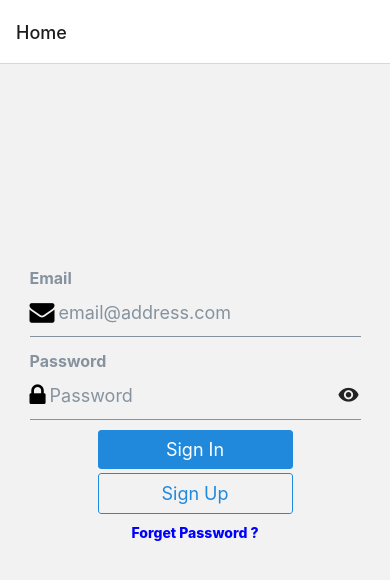
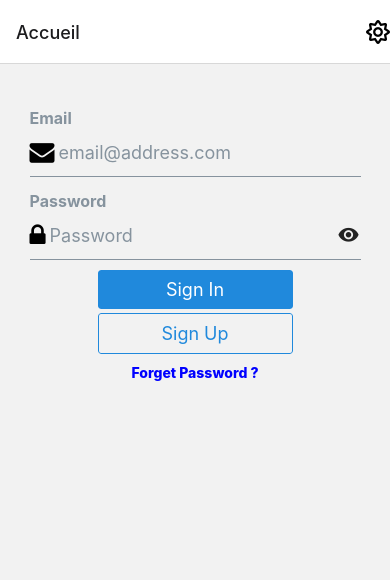
Before and after one commit to ahennuyer/MLafay, a React Native app: screen / in a window 390 px wide. Shown: the top 580 px of the page. Built offline with nearby package versions, Linux system fonts and the light colour scheme.

Commit message:
Add dark mode logic

```diff
--- a/App.tsx
+++ b/App.tsx
@@ -1,20 +1,50 @@
 import 'react-native-url-polyfill/auto';
 
+import { Pressable, useColorScheme } from 'react-native';
+import { darkTheme, lightTheme } from './libs/theme';
+
+import { FontAwesome5 } from '@expo/vector-icons';
 import ForgetPassword from './components/ForgetPassword';
 import HomeScreen from './components/Home';
-import { NavigationContainer }  from '@react-navigation/native';
+import { NavigationContainer } from '@react-navigation/native';
 import ResetPassword from './components/ResetPassword';
+import { ThemeProvider } from 'styled-components';
 import { createNativeStackNavigator } from '@react-navigation/native-stack';
+import { useState } from 'react';
+
+const Stack = createNativeStackNavigator();
 
 export default function App() {
-	const Stack = createNativeStackNavigator();
+    const scheme = useColorScheme();
+    const [theme, setTheme] = useState(scheme === 'dark' ? darkTheme : lightTheme);
+
+    const toggleTheme = () => {
+        setTheme(theme === lightTheme ? darkTheme : lightTheme);
+    };
+
     return (
+        <ThemeProvider theme={theme}>
             <NavigationContainer>
                 <Stack.Navigator>
-				<Stack.Screen name="Home" component={HomeScreen}/>
-				<Stack.Screen name="ForgetPassword" component={ForgetPassword} />
+                    <Stack.Screen name="Home" component={HomeScreen} options={{
+                        title: 'Accueil',
+                        headerRight: () => (
+                            <Pressable onPress={toggleTheme}>
+                                <FontAwesome5 name={theme === lightTheme ? 'sun' : 'moon'} size={24} color={theme.iconColor} />
+                            </Pressable>
+                        ),
+                    }} />
+                    <Stack.Screen name="ForgetPassword" component={ForgetPassword} options={{
+                        title: 'Mot de passe oublié',
+                        headerRight: () => (
+                            <Pressable onPress={toggleTheme}>
+                                <FontAwesome5 name={theme === lightTheme ? 'sun' : 'moon'} size={24} color={theme.iconColor} />
+                            </Pressable>
+                        ),
+                    }} />
                     <Stack.Screen name="NewPassword" component={ResetPassword} />
                 </Stack.Navigator>
             </NavigationContainer>
+        </ThemeProvider>
     );
 }
--- a/components/ForgetPassword.tsx
+++ b/components/ForgetPassword.tsx
@@ -1,12 +1,18 @@
 import * as Linking from 'expo-linking';
 
-import { Alert, StyleSheet, Text, TouchableOpacity, View } from 'react-native';
+import { Alert, Dimensions, StyleSheet, Text, TouchableOpacity, View } from 'react-native';
 import { Button, Input } from 'react-native-elements';
+import styled,{ withTheme } from 'styled-components';
 import { useEffect, useState } from 'react';
 
 import { FontAwesome } from '@expo/vector-icons';
 import React from 'react';
 import { supabase } from '../libs/supabase';
+
+const Container = styled(View)`
+    background-color: ${(props: { theme: { backgroundColor: any; }; }) => props.theme.backgroundColor};
+`;
+
 
 const extractToken = (url: string) => {
     const match = url.match(/access_token=(.*?)(&|$)/);
@@ -16,9 +22,9 @@ const extractToken = (url: string) => {
     return null;
 };
 
-export default function ForgetPassword({ navigation }: any) {
-	const [ email, setEmail ] = useState('');
-	const [ loading, setLoading ] = useState(false);
+function ForgetPassword({ navigation }: any, props: any) {
+    const [email, setEmail] = useState('');
+    const [loading, setLoading] = useState(false);
 
     async function handleForget() {
         try {
@@ -62,6 +68,7 @@ export default function ForgetPassword({ navigation }: any) {
     }, []);
 
     return (
+        <Container>
             <View style={styles.container}>
                 <View style={styles.inputReset}>
                     <Input
@@ -78,17 +85,19 @@ export default function ForgetPassword({ navigation }: any) {
                         <Button
                             title={loading ? 'Loading' : 'Send email'}
                             disabled={loading}
-						onPress={() => { handleForget();}}
+                            onPress={() => { handleForget(); }}
                         />
                     </TouchableOpacity>
                 </View>
             </View>
+        </Container>
+
     );
 }
 
 const styles = StyleSheet.create({
     container: {
-		flex: 3,
+        height: Dimensions.get('screen').height,
         marginTop: 35,
         paddingHorizontal: 20,
         paddingBottom: 20
@@ -98,3 +107,5 @@ const styles = StyleSheet.create({
         alignSelf: 'center'
     }
 });
+
+export default withTheme(ForgetPassword)
--- a/components/Home.tsx
+++ b/components/Home.tsx
@@ -1,16 +1,21 @@
 import 'react-native-url-polyfill/auto';
 
+import { Dimensions, StyleSheet, View } from 'react-native';
+import styled, { withTheme } from 'styled-components';
 import { useEffect, useState } from 'react';
 
 import Account from './Account';
 import Login from './Login';
 import { Session } from '@supabase/supabase-js';
 import { StatusBar } from 'expo-status-bar';
-import { View } from 'react-native';
 import { supabase } from '../libs/supabase';
 
-export default function Home() {
-	const [ session, setSession ] = useState<Session | null>(null);
+const Container = styled(View)`
+    background-color: ${(props: { theme: { backgroundColor: any; }; }) => props.theme.backgroundColor};
+`;
+
+function Home(props: any) {
+    const [session, setSession] = useState<Session | null>(null);
     useEffect(() => {
         supabase.auth.getSession().then(({ data: { session } }) => {
             setSession(session);
@@ -22,9 +27,23 @@ export default function Home() {
     }, []);
 
     return (
-		<View>
+        <Container>
+            <View style={styles.view}>
                 {session && session.user ? <Account key={session.user.id} session={session} /> : <Login />}
                 <StatusBar style="auto" />
             </View>
+        </Container>
     );
 }
+
+const styles = StyleSheet.create({
+    view: {
+        height: Dimensions.get('screen').height,
+        justifyContent: 'flex-start',
+        marginTop: 0,
+        top: 0,
+        bottom: 0
+    }
+});
+
+export default withTheme(Home);
--- a/components/Login.tsx
+++ b/components/Login.tsx
@@ -4,14 +4,14 @@ import { FontAwesome, MaterialCommunityIcons } from '@expo/vector-icons';
 
 import { supabase } from '../libs/supabase';
 import { useNavigation } from '@react-navigation/native';
-import  { useState } from 'react';
+import { useState } from 'react';
 import { useTogglePasswordVisibility } from '../hooks/useTogglePasswordVisibility';
 
 export default function Login() {
     const navigation = useNavigation();
-	const [ email, setEmail ] = useState('');
-	const [ password, setPassword ] = useState('');
-	const [ loading, setLoading ] = useState(false);
+    const [email, setEmail] = useState('');
+    const [password, setPassword] = useState('');
+    const [loading, setLoading] = useState(false);
     const { passwordVisibility, eye, handlePasswordVisibility } = useTogglePasswordVisibility();
 
     async function signInWithEmail() {
@@ -37,8 +37,8 @@ export default function Login() {
     }
 
     return (
-		<View>
-			<View style={[ styles.inputField, styles.verticallySpaced, styles.mt250 ]}>
+        <View style={styles.container}>
+            <View style={[styles.inputField, styles.verticallySpaced]}>
                 <Input
                     label="Email"
                     leftIcon={<FontAwesome name="envelope" size={25} />}
@@ -86,8 +86,7 @@ export default function Login() {
 
 const styles = StyleSheet.create({
     container: {
-		marginTop: 40,
-		padding: 12
+        marginTop: 40
     },
     verticallySpaced: {
         paddingTop: 4,
--- a/components/ResetPassword.tsx
+++ b/components/ResetPassword.tsx
@@ -1,14 +1,19 @@
-import { Alert, StyleSheet, TouchableOpacity, View } from 'react-native';
+import { Alert, Dimensions, StyleSheet, TouchableOpacity, View } from 'react-native';
 import { Button, Input, Text } from 'react-native-elements';
 import React, { useState } from 'react';
+import styled, { withTheme } from 'styled-components';
 
 import { supabase } from '../libs/supabase';
 
-export default function ResetPassword(event: any) {
-	const [ password, setPassword ] = useState('');
-	const [ error, setError ] = useState('');
-	const [ success, setSuccess ] = useState(false);
-	const [ loading, setLoading ] = useState(false);
+const Container = styled(View)`
+    background-color: ${(props: { theme: { backgroundColor: any; }; }) => props.theme.backgroundColor};
+`;
+
+function ResetPassword(event: any) {
+    const [password, setPassword] = useState('');
+    const [error, setError] = useState('');
+    const [success, setSuccess] = useState(false);
+    const [loading, setLoading] = useState(false);
 
 
     async function handleResetPassword() {
@@ -33,6 +38,7 @@ export default function ResetPassword(event: any) {
     }
 
     return (
+        <Container>
             <View style={styles.container}>
                 {error && <Text style={styles.errorText}>{error}</Text>}
                 {success && <Text style={styles.successText}>Mot de passe réinitialisé avec succès</Text>}
@@ -54,14 +60,16 @@ export default function ResetPassword(event: any) {
                     </TouchableOpacity>
                 </View>
             </View>
+        </Container>
     );
 }
 
 const styles = StyleSheet.create({
     container: {
-		flex: 1,
         alignItems: 'center',
-		justifyContent: 'center'
+        justifyContent: 'center',
+        height: Dimensions.get('screen').height,
+        maxHeight: '100%'
     },
     input: {
         height: 40,
@@ -78,3 +86,5 @@ const styles = StyleSheet.create({
         marginBottom: 20
     }
 });
+
+export default withTheme(ResetPassword)
--- /dev/null
+++ b/libs/theme.ts
@@ -0,0 +1,22 @@
+interface Theme {
+    backgroundColor: string;
+    textColor: string;
+    iconColor: string;
+    // Ajoutez d'autres couleurs personnalisées pour votre application ici
+  }
+
+  const darkTheme: Theme = {
+    backgroundColor: '#000000',
+    textColor: '#FFFFFF',
+    iconColor: '#000000'
+    // Ajoutez d'autres couleurs personnalisées pour votre application ici
+  };
+
+  const lightTheme: Theme = {
+    backgroundColor: '#FFFFFF',
+    textColor: '#000000',
+    iconColor: '#000000'
+    // Ajoutez d'autres couleurs personnalisées pour votre application ici
+  };
+
+  export { darkTheme, lightTheme };
--- a/package.json
+++ b/package.json
@@ -27,12 +27,14 @@
     "react-native-safe-area-context": "4.4.1",
     "react-native-screens": "~3.18.0",
     "react-native-url-polyfill": "^1.3.0",
-    "react-native-web": "~0.18.9"
+    "react-native-web": "~0.18.9",
+    "styled-components": "^5.3.10"
   },
   "devDependencies": {
     "@babel/core": "^7.12.9",
     "@types/react": "~18.0.14",
     "@types/react-native": "~0.70.6",
+    "@types/styled-components": "^5.1.26",
     "typescript": "^4.6.3"
   },
   "private": true
```
Also changed, not shown: 1 other file (tests, documents, lock files or other folders). Lines whose indentation alone changed are shown as unchanged.
